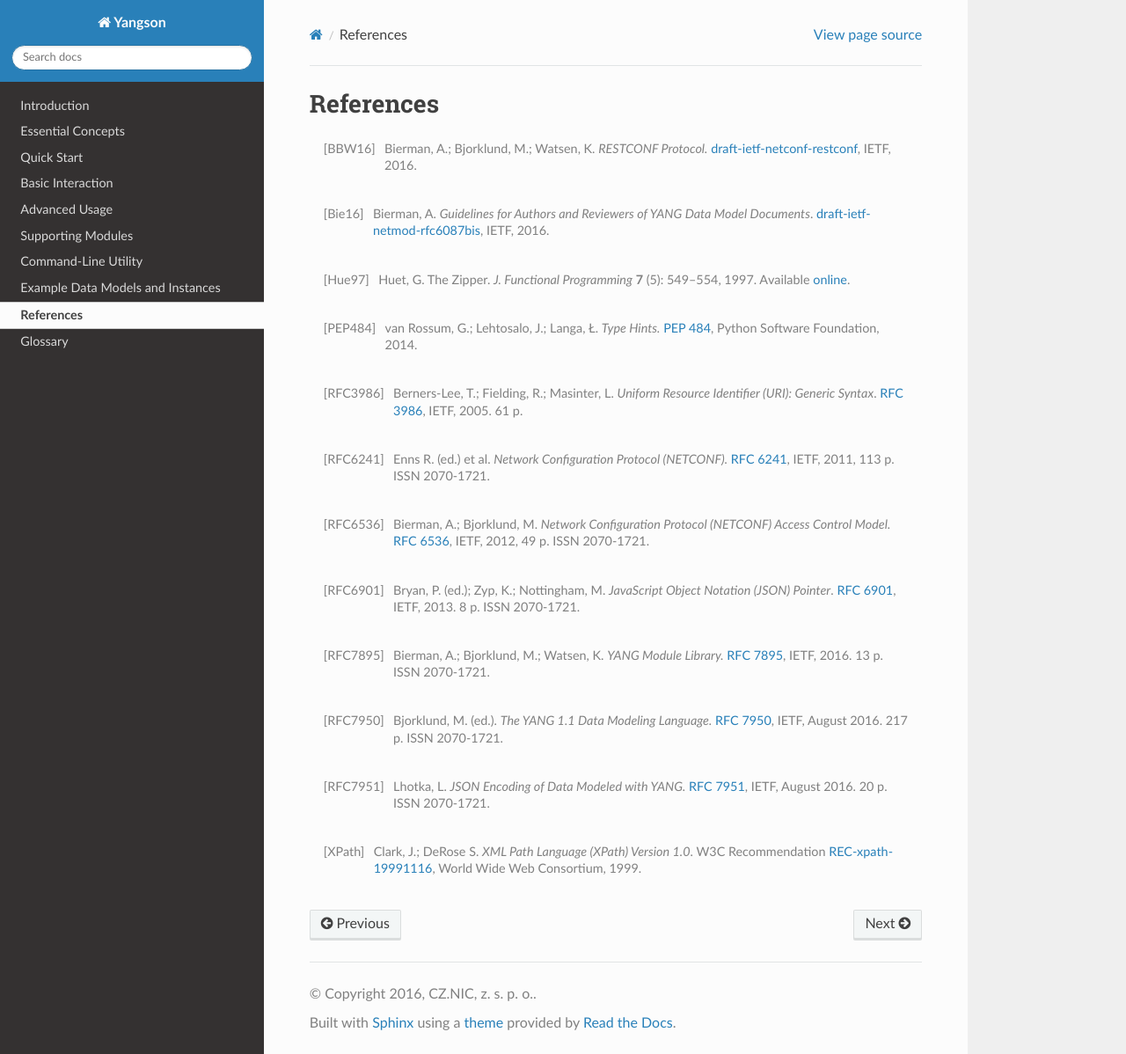
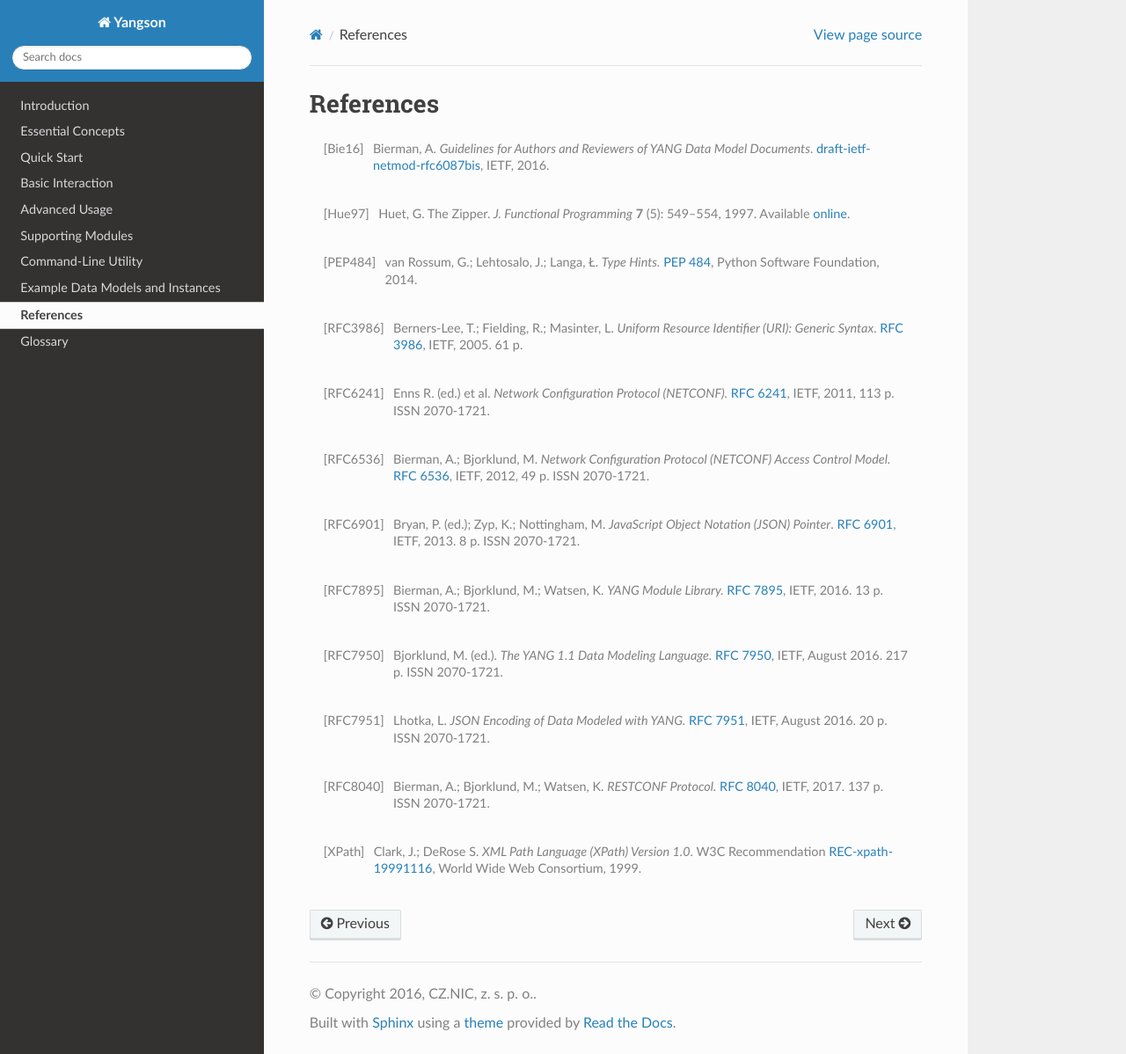
Before and after one commit to CZ-NIC/yangson, a Sphinx documentation site: the page built from docs/references.rst, in a window 1280 px wide and 1198 px high. Shown: the whole window at 88% size. Built offline with Sphinx 7.4.7 and the Read the Docs theme 2.0.0, drawn with Linux system fonts in a browser that asks for light colours.

Commit message:
Update RESTCONF references to RFC 8040.

```diff
--- a/docs/concepts-terms.rst
+++ b/docs/concepts-terms.rst
@@ -171,7 +171,7 @@ of the receiver.
 
 The above rules allow for a straightforward implementation of content
 filtering in RESTCONF based on the ``content`` query parameter, see
-sec. `4.8.1`_ in [BBW16]_.
+sec. `4.8.1`_ in [RFC8040]_.
 
 .. _4.2.3: https://tools.ietf.org/html/rfc7950#section-4.2.3
-.. _4.8.1: https://tools.ietf.org/html/draft-ietf-netconf-restconf#section-4.8.1
+.. _4.8.1: https://tools.ietf.org/html/rfc8040#section-4.8.1
--- a/docs/glossary.rst
+++ b/docs/glossary.rst
@@ -129,7 +129,7 @@ specification, see section `3`_ of [RFC7950]_.
 
        A string identifying an instance in the data tree that is
        suitable for use in URLs. The syntax of resource identifiers is
-       defined in [BBW16]_, sec. `3.5.1`.
+       defined in [RFC8040]_, sec. `3.5.3`.
 
    implemented module
 
@@ -143,7 +143,7 @@ specification, see section `3`_ of [RFC7950]_.
        model. Other modules import such a module in order to use its
        typedefs and/or groupings. In YANG library, implemented modules
        have the *conformance-type* parameter set to ``import``. See
-       [BBW16]_, sec. `2.2`_.
+       [RFC7895]_, sec. `2.2`_.
 
    namespace identifier
 
--- a/docs/introduction.rst
+++ b/docs/introduction.rst
@@ -24,7 +24,7 @@ Main Features
 
 * Complete validation of instance data against the data model.
 
-* Support for RESTCONF data resources [BBW16]_ (timestamps and
+* Support for RESTCONF data resources [RFC8040]_ (timestamps and
   entity-tags) and resource identifiers.
 
 * Support for NETCONF Access Control Module (NACM) [RFC6536]_.
--- a/docs/references.rst
+++ b/docs/references.rst
@@ -1,11 +1,6 @@
 **********
 References
 **********
-
-.. [BBW16] Bierman, A.; Bjorklund, M.; Watsen, K. *RESTCONF Protocol.*
-	   `draft-ietf-netconf-restconf`__, IETF, 2016.
-
-__ https://tools.ietf.org/html/draft-ietf-netconf-restconf
 
 .. [Bie16] Bierman, A. *Guidelines for Authors and Reviewers of YANG
 	   Data Model Documents*. `draft-ietf-netmod-rfc6087bis`__,
@@ -62,6 +57,11 @@ __ https://tools.ietf.org/html/rfc7950
 
 __ https://tools.ietf.org/html/rfc7951
 
+.. [RFC8040] Bierman, A.; Bjorklund, M.; Watsen, K. *RESTCONF Protocol.*
+	   `RFC 8040`__, IETF, 2017. 137 p. ISSN 2070-1721.
+
+__ https://tools.ietf.org/html/rfc8040
+
 .. [XPath] Clark, J.; DeRose S. *XML Path Language (XPath) Version
 	   1.0*. W3C Recommendation `REC-xpath-19991116`__, World Wide
 	   Web Consortium, 1999.
--- a/docs/typealiases.rst
+++ b/docs/typealiases.rst
@@ -14,4 +14,4 @@ Type Aliases
 .. _6.5: https://tools.ietf.org/html/rfc7950#section-6.5
 .. _4: https://tools.ietf.org/html/rfc7951#section-4
 .. _6.11: https://tools.ietf.org/html/rfc7951#section-6.11
-.. _3.5.3: https://tools.ietf.org/html/draft-ietf-netconf-restconf#section-3.5.3
+.. _3.5.3: https://tools.ietf.org/html/rfc8040#section-3.5.3
```
Also changed, not shown: other parts of docs/glossary.rst (+1 -1 lines), 1 other file.
